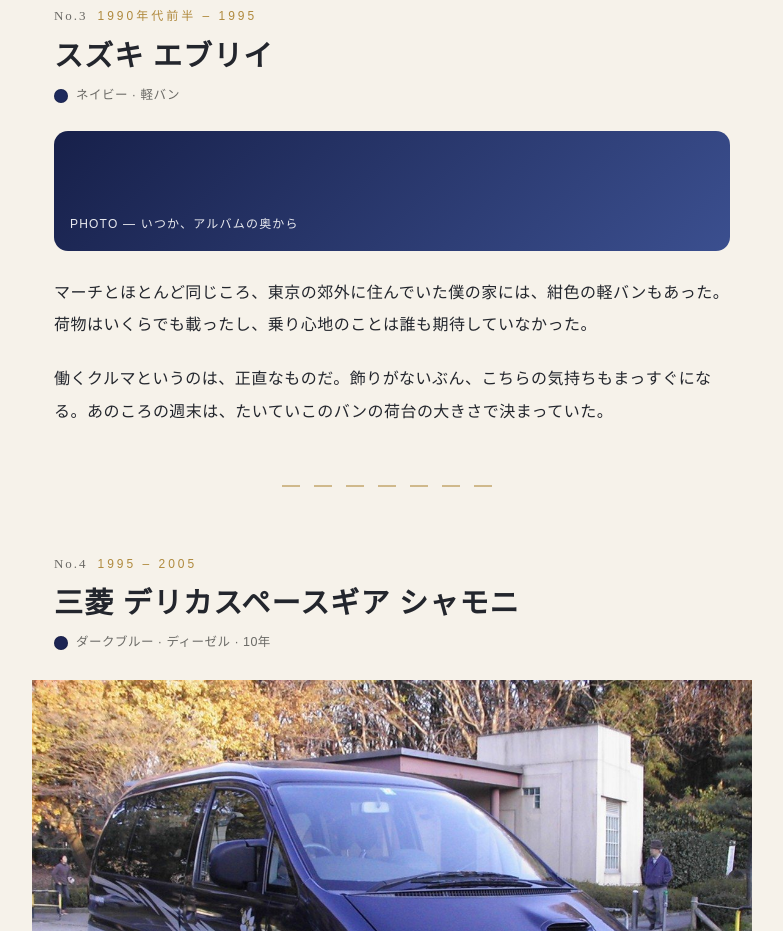
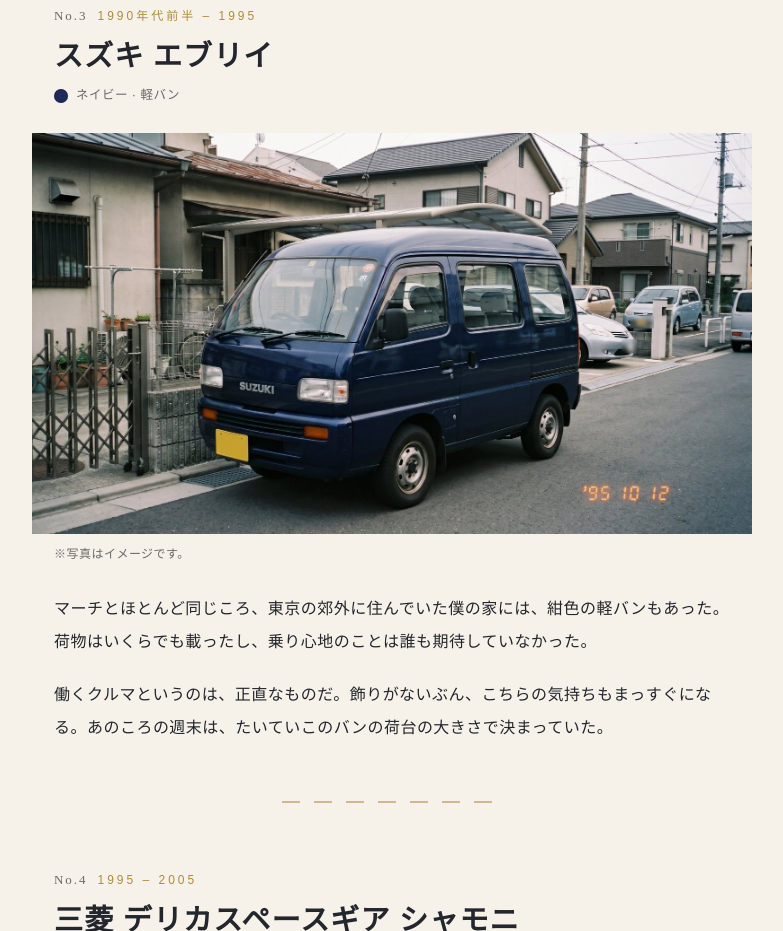
Before and after one commit to toshiakinakano1965/toshiakinakano1965.github.io, a plain HTML site: page cars/index.html in a window 1280 px wide. Shown: the part 3174-4105 px from the top of the page, without its empty margins (248-1031 px from the left). Drawn offline with Linux system fonts and the light colour scheme.

Commit message:
エブリイの写真を追加

```diff
--- a/cars/index.html
+++ b/cars/index.html
@@ -128,7 +128,7 @@ footer{text-align:center;font-family:var(--sans);font-size:12px;color:var(--sub)
   <div class="yr"><span class="no">No.3</span>1990年代前半 – 1995</div>
   <h2>スズキ エブリイ</h2>
   <div class="spec"><span class="dot" style="background:#1e2a5c"></span>ネイビー · 軽バン</div>
-  <div class="nophoto" style="background:linear-gradient(135deg,#17204a,#3b4f8f)">PHOTO — いつか、アルバムの奥から</div>
+  <figure><img src="carry.jpg" alt="住宅街の道に停めた紺色のスズキ エブリイ（イメージ）" loading="lazy"><figcaption>※写真はイメージです。</figcaption></figure>
   <p>マーチとほとんど同じころ、東京の郊外に住んでいた僕の家には、紺色の軽バンもあった。荷物はいくらでも載ったし、乗り心地のことは誰も期待していなかった。</p>
   <p>働くクルマというのは、正直なものだ。飾りがないぶん、こちらの気持ちもまっすぐになる。あのころの週末は、たいていこのバンの荷台の大きさで決まっていた。</p>
   <hr class="road">
```
